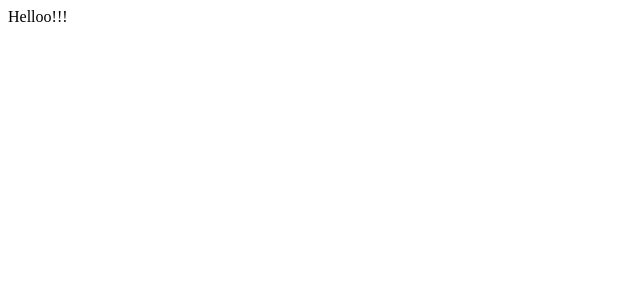
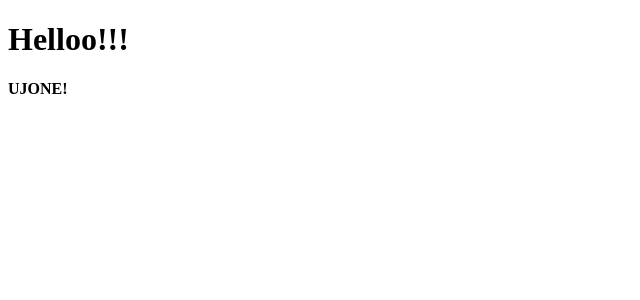
Before and after one commit to toot09/movie_app, a React (Create React App) app: page / in a window 1280 px wide. Shown: the top 300 px of the page, without its empty margins (0-640 px from the left). Built offline with nearby package versions, Linux system fonts and the light colour scheme.

Commit message:
add test js named Ujone.js

```diff
--- a/src/App.js
+++ b/src/App.js
@@ -1,6 +1,12 @@
+import React from 'react';
+import Ujone from './Ujone';
+
 function App() {
   return (
-    <div>Helloo!!!</div>
+    <div>
+      <h1>Helloo!!!</h1>
+      <Ujone/>
+    </div>
   );
 }
 
--- /dev/null
+++ b/src/Ujone.js
@@ -0,0 +1,8 @@
+import React from 'react';
+
+function Ujone() {
+    return (
+        <h4>UJONE!</h4>
+    )
+}
+export default Ujone;
```
